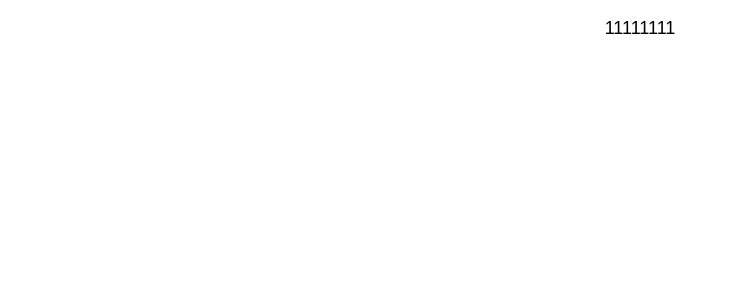
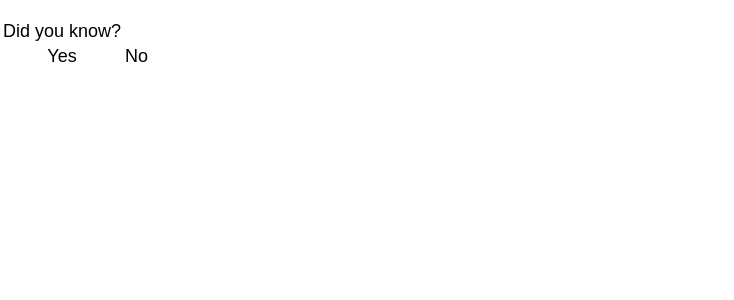
Before and after one commit to march-dave/sinai-cancer-hackathon, a React (Create React App) app: page / in a window 1280 px wide. Shown: the top 300 px of the page, without its empty margins (0-734 px from the left). Built offline with nearby package versions, Linux system fonts and the light colour scheme.

Commit message:
Some change

```diff
--- a/src/App.js
+++ b/src/App.js
@@ -14,7 +14,15 @@ class App extends Component {
 
         <p className="App-intro">
 
-          11111111
+        <table>
+        <tbody><tr>
+            <td>Did you know?</td>
+          </tr>
+          <tr>
+            <td>Yes</td>
+            <td>No</td>
+          </tr>
+        </tbody></table>
 
         </p>
 
```
